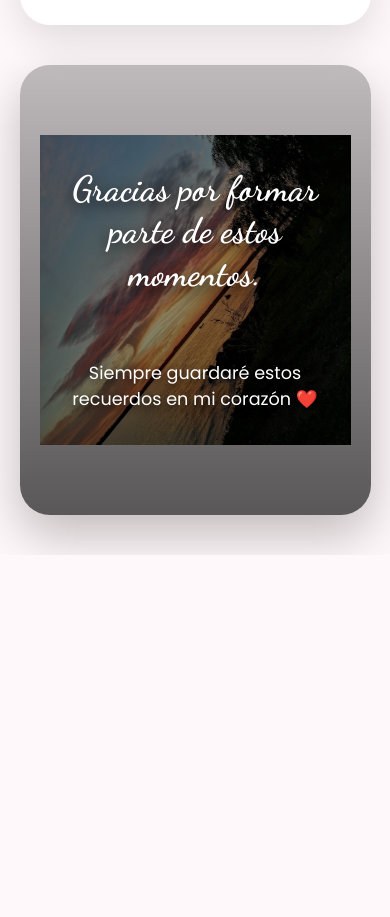
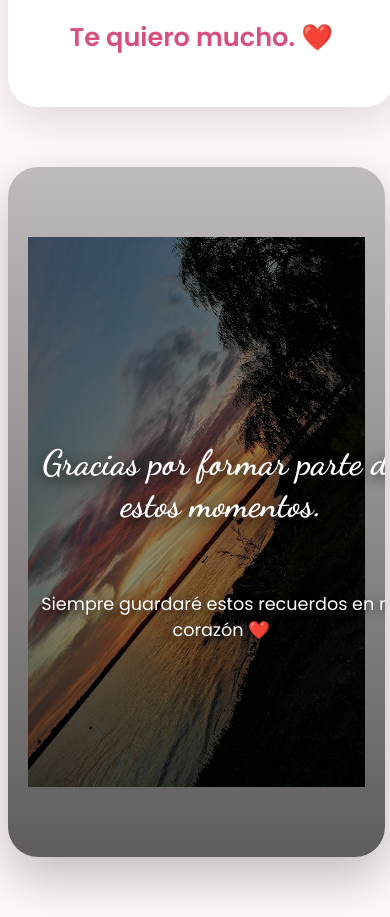
Before and after one commit to Joellink/Recuerdos, a plain HTML site: page index.html in a window 390 px wide. Shown: the part 2589-3506 px from the top of the page. Before the commit the page ends 3144 px from the top, so only its background shows below. Drawn offline with Linux system fonts and the light colour scheme.

Commit message:
Refactor .despedida styles and update image handling
Removed unnecessary styles from .despedida and adjusted image properties.

```diff
--- a/style.css
+++ b/style.css
@@ -1,4 +1,4 @@
-* {
+{
     margin: 0;
     padding: 0;
     box-sizing: border-box;
@@ -504,14 +504,11 @@
 
 
 
-    .despedida {
-
-        height:450px;
-
-        width:90%;
-
-        margin:40px auto;
-
+    .despedida img {
+    width: 100%;
+    height: 100%;
+    object-fit: cover;
+    object-position: center bottom;
     }
 
 
```
